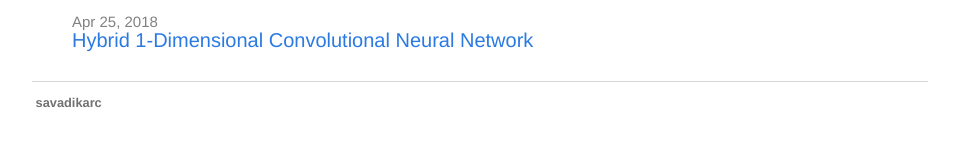
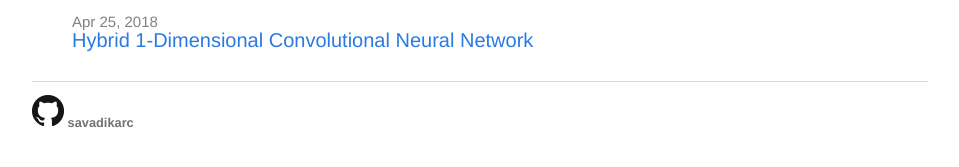
Before and after one commit to savadikarc/savadikarc.github.io, a Jekyll site: the page built from index.html, in a window 1280 px wide. Shown: the part 273-440 px from the top of the page, without its empty margins (160-1119 px from the left). Built offline with Jekyll 4.4.1, drawn with Linux system fonts in a browser that asks for light colours.

Commit message:
Update default.html

```diff
--- a/_layouts/default.html
+++ b/_layouts/default.html
@@ -24,7 +24,7 @@
 	        		<li>
 					<a href="https://github.com/savadikarc">
 						<span class="github-icon">
-						<img class="icon" src=""/assets/GitHub-Mark-32px.png>
+						<img class="icon" src="/assets/GitHub-Mark-32px.png">
 						</span>
 
 						<span class="uname">savadikarc</span>
```
